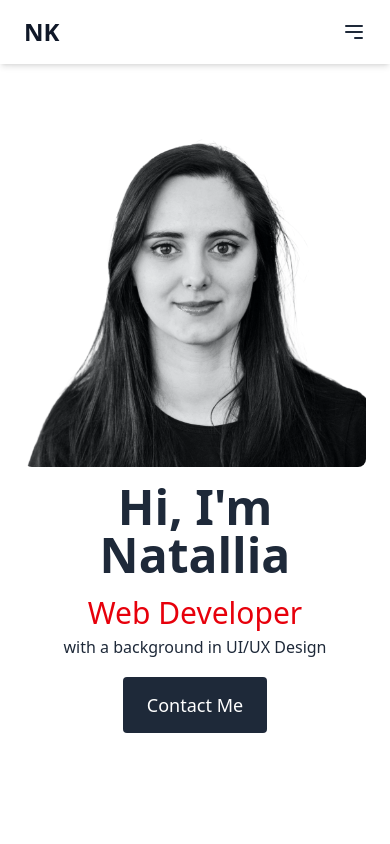
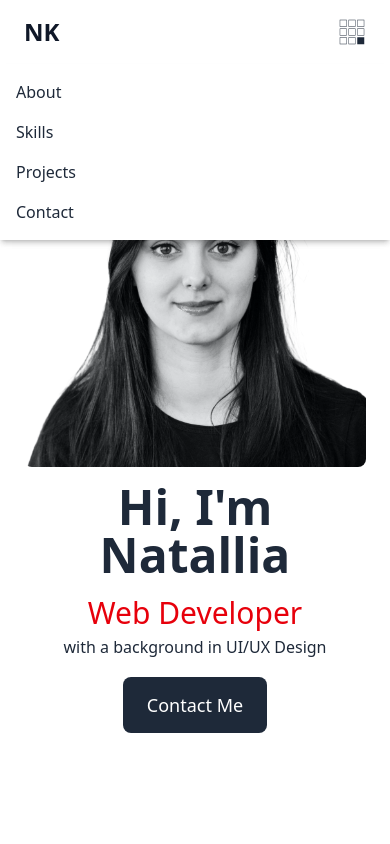
Before and after one commit to Natallia-Karatava/portfolio-Natallia-Karatava, a React (Vite) app: page / in a window 390 px wide. Both pictures are taken after a click on the button 354 px from the left and 32 px from the top of the page. Shown: the top 844 px of the page. Built offline with nearby package versions, Linux system fonts and the light colour scheme.

Commit message:
navbar functionality and improve layout

```diff
--- a/src/components/Hero.jsx
+++ b/src/components/Hero.jsx
@@ -17,7 +17,7 @@ const Hero = () => {
           </h2>
           <a
             href="mailto:nkaratova@gmail.com"
-            className="bg-gray-800 text-white hover:bg-red-600 hover:text-gray-800 px-6 py-4 rounded text-lg"
+            className="bg-gray-800 text-white hover:bg-red-600 hover:text-gray-800 px-6 py-4 rounded-lg text-lg"
           >
             Contact Me
           </a>
--- a/src/components/Navbar.jsx
+++ b/src/components/Navbar.jsx
@@ -1,4 +1,11 @@
+import { useState } from "react";
+import { AiOutlineMenu } from "react-icons/ai";
+import { LiaBuromobelexperte } from "react-icons/lia";
+import { FaBuromobelexperte } from "react-icons/fa6";
+
 const Navbar = () => {
+  const [isMenuOpen, setIsMenuOpen] = useState(false); // Состояние для управления видимостью меню
+
   const handleScroll = (e, id) => {
     e.preventDefault();
     document.getElementById(id)?.scrollIntoView({
@@ -6,13 +13,15 @@ const Navbar = () => {
       block: "start",
     });
   };
+
+  const toggleMenu = () => {
+    setIsMenuOpen(!isMenuOpen);
+  };
+
   return (
     <div>
-      <nav
-        id="navbar"
-        className=" fixed w-full bg-white/80 backdrop-blur-md shadow-md transition-transform duration-300 transform-gpu z-50"
-      >
-        <div class="container mx-auto px-6 py-4 flex justify-between items-center">
+      <nav className="fixed w-full bg-white/80 backdrop-blur-md shadow-md transition-transform duration-300 transform-gpu z-50">
+        <div className="container mx-auto px-6 py-4 flex justify-between items-center">
           {/* <!-- Logo --> */}
           <a
             href="#"
@@ -65,31 +74,28 @@ const Navbar = () => {
           {/* <!-- Mobile Menu Button --> */}
           <button
             id="menu-btn"
+            onClick={toggleMenu} // Обработчик для открытия/закрытия меню
             className="md:hidden flex items-center text-gray-800"
           >
-            <svg
-              xmlns="http://www.w3.org/2000/svg"
-              fill="none"
-              viewBox="0 0 24 24"
-              stroke-width="2"
-              stroke="currentColor"
-              class="w-6 h-6"
-            >
-              <path
-                stroke-linecap="round"
-                stroke-linejoin="round"
-                d="M4 6h16M4 12h16m-7 6h7"
-              />
-            </svg>
+            <FaBuromobelexperte className="w-7 h-7" />{" "}
+            {/* Используем иконку из react-icons */}
           </button>
         </div>
-        {/*
-    <!-- Mobile Menu --> */}
-        <div id="mobile-menu" className="hidden bg-white md:hidden shadow-md">
-          <ul className="space-y-4 p-4 text-gray-800 font-medium">
+
+        {/* <!-- Mobile Menu --> */}
+        <div
+          id="mobile-menu"
+          className={`md:hidden ${
+            isMenuOpen ? "block" : "hidden"
+          } bg-white shadow-md`}
+        >
+          <ul className="space-y-4 p-4 text-gray-800 font-medium text-left">
+            {" "}
+            {/* Ссылки слева */}
             <li>
               <a
-                href="about"
+                href="#about"
+                onClick={(e) => handleScroll(e, "about")}
                 className="block hover:text-red-500 transition-colors"
               >
                 About
@@ -97,7 +103,8 @@ const Navbar = () => {
             </li>
             <li>
               <a
-                href="skills"
+                href="#skills"
+                onClick={(e) => handleScroll(e, "skills")}
                 className="block hover:text-red-500 transition-colors"
               >
                 Skills
@@ -105,7 +112,8 @@ const Navbar = () => {
             </li>
             <li>
               <a
-                href="projects"
+                href="#projects"
+                onClick={(e) => handleScroll(e, "projects")}
                 className="block hover:text-red-500 transition-colors"
               >
                 Projects
@@ -113,7 +121,8 @@ const Navbar = () => {
             </li>
             <li>
               <a
-                href="contact"
+                href="#contact"
+                onClick={(e) => handleScroll(e, "contact")}
                 className="block hover:text-red-500 transition-colors"
               >
                 Contact
@@ -125,4 +134,5 @@ const Navbar = () => {
     </div>
   );
 };
+
 export default Navbar;
--- a/src/components/Projects.jsx
+++ b/src/components/Projects.jsx
@@ -73,7 +73,7 @@ const Carousel = () => {
   return (
     <section
       id="projects"
-      className="bg-white text-gray-800 py-16 px-8 relative scroll-mt-16"
+      className="bg-white text-gray-800 pt-10 pb-14 px-8 relative scroll-mt-16"
     >
       <div className="relative w-full overflow-visible">
         <h2 className="text-4xl font-semibold text-center mb-8">My Projects</h2>
--- a/src/components/Skills.jsx
+++ b/src/components/Skills.jsx
@@ -15,7 +15,7 @@ const Skills = () => {
   return (
     <section
       id="skills"
-      className="bg-gray-100 text-gray-800 py-10 text-center scroll-mt-16"
+      className="bg-gray-100 text-gray-800 pt-10 pb-14 text-center scroll-mt-16"
     >
       <h2 className="text-4xl font-semibold mb-12">My Skills</h2>
       <div className="flex justify-center gap-12 flex-wrap">
```
